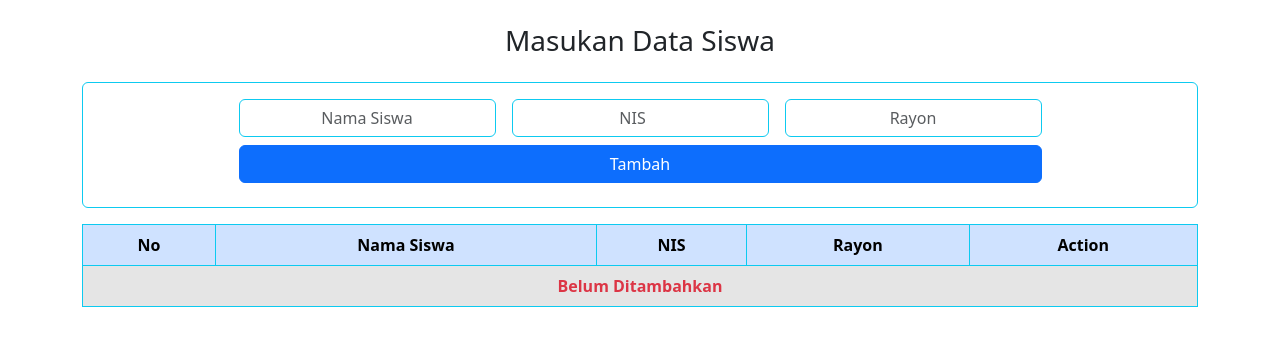
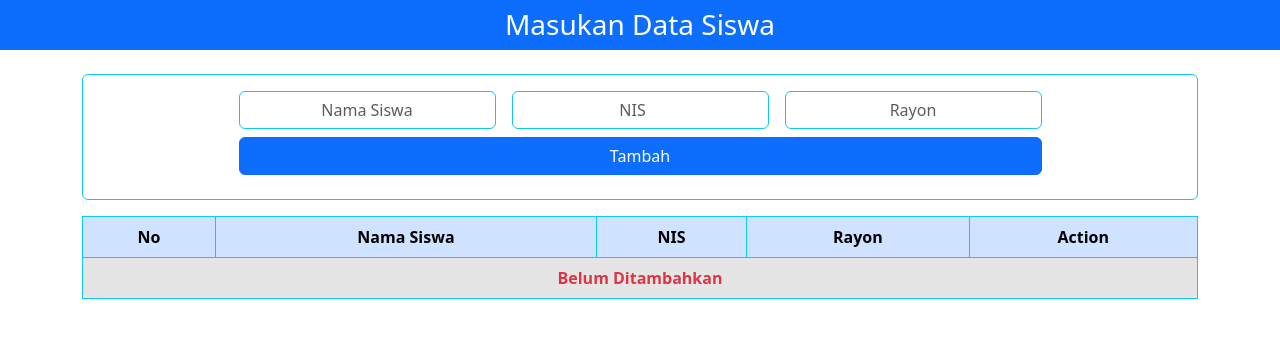
Before and after one commit to Fakhri-Dodon/dataSiswa, a PHP site: page / in a window 1280 px wide. Shown: the top 346 px of the page. Run offline with PHP 8.4, Linux system fonts and the light colour scheme.

Commit message:
second commit

```diff
--- a/index.php
+++ b/index.php
@@ -77,9 +77,9 @@ if($_SERVER["REQUEST_METHOD"] == "POST" && isset($_POST["btn-delete-all"])) {
     <link rel="stylesheet" href="https://cdnjs.cloudflare.com/ajax/libs/font-awesome/6.5.2/css/all.min.css">
 </head>
 <body>
+    <h3 class="text-center mb-4 py-2 bg-primary text-white">Masukan Data Siswa</h3>
     <div class="container">
         <div class="form-container">
-            <h3 class="text-center mb-4 mt-4">Masukan Data Siswa</h3>
             <div class="d-flex justify-content-center border border-info rounded py-3 mb-3">
                 <form method="post" class="add-data d-flex justify-content-center flex-column mb-2">
                     <div class="input-container d-flex gap-3 mb-2">
```
